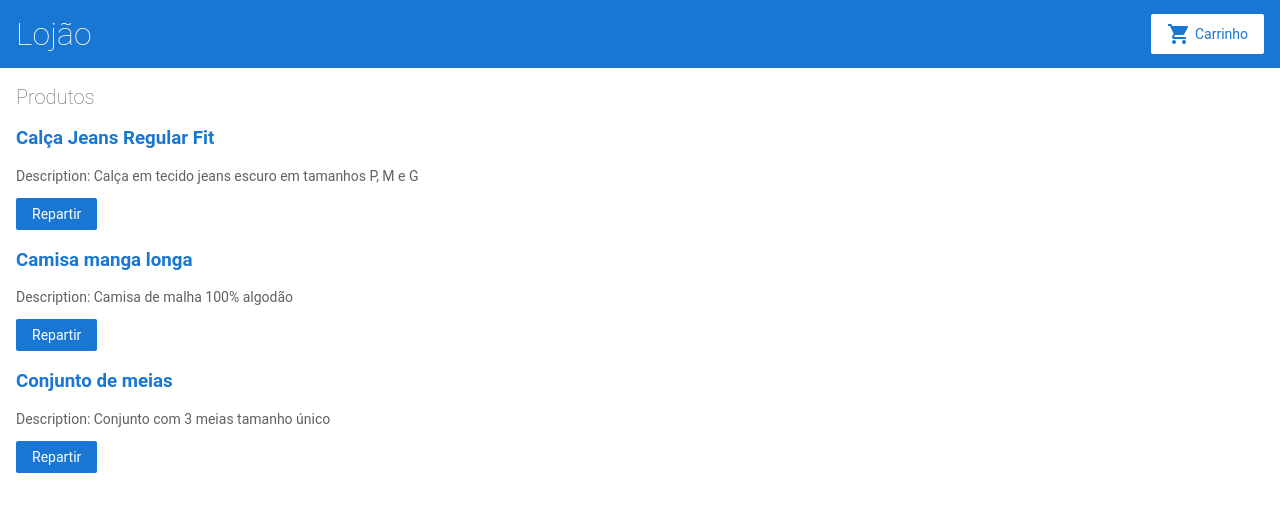
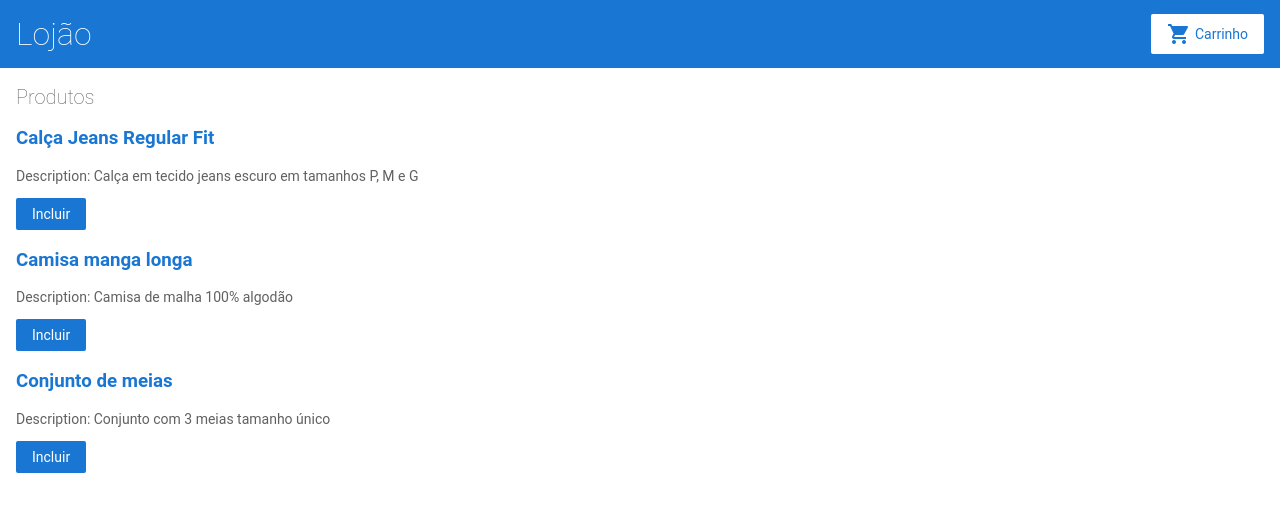
Before and after one commit to drlund/angular-lojao, an Angular app: page / in a window 1280 px wide. Shown: the top 512 px of the page. Built offline with nearby package versions, Linux system fonts and the light colour scheme.

Commit message:
2 files modified

```diff
--- a/src/app/product-list/product-list.component.html
+++ b/src/app/product-list/product-list.component.html
@@ -11,7 +11,7 @@
     Description: {{ product.description }}
   </p>
     <button (click)="share()">
-    Repartir
+    Incluir
   </button>
 
 </div>
--- a/src/app/product-list/product-list.component.ts
+++ b/src/app/product-list/product-list.component.ts
@@ -11,7 +11,7 @@ export class ProductListComponent {
   products = products;
 
   share() {
-    window.alert('The product has been shared!');
+    window.alert('O produto foi incluído!');
   }
 }
 
```
